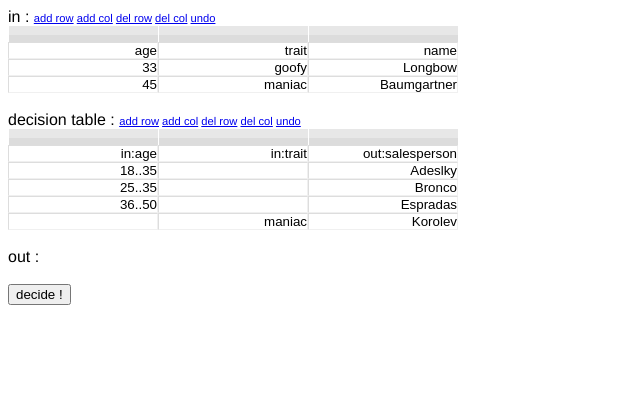
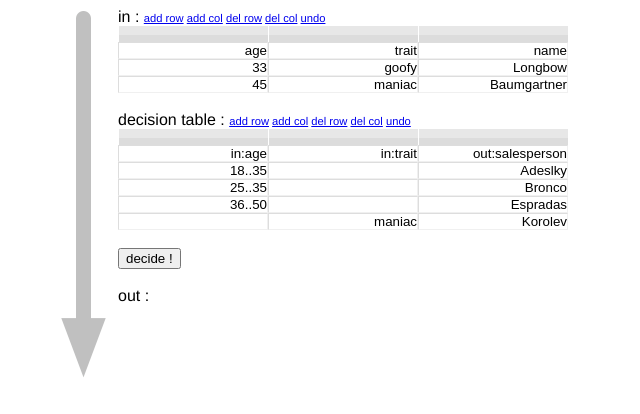
Before and after one commit to jmettraux/rufus-decision, a plain HTML site: page demo/public/index.html in a window 1280 px wide. Shown: the whole page, without its empty margins (0-640 px from the left). Drawn offline with Linux system fonts and the light colour scheme.

Commit message:
slightly better look for the demo

```diff
--- a/demo/public/index.html
+++ b/demo/public/index.html
@@ -3,6 +3,7 @@
 <head>
   <title>testing a decision table</title>
   <style>
+
     /* tb rl */
     /* t r b l */
 
@@ -10,6 +11,18 @@
       font-family: "Helvetica Neue Light", Helvetica, Arial, sans-serif;
       font-size: 12pt;
     }
+
+    #central {
+    }
+    #left_pane {
+      width: 100px;
+      float: left;
+    }
+    #right_pane {
+      margin-left: 10px;
+      float: left;
+    }
+
     .table_buttons {
       font-size: 70%
     }
@@ -55,6 +68,14 @@
 
 <body>
 
+<div id="central">
+
+  <div id="left_pane">
+    <img src="/images/arrow.png" align="right"/>
+  </div>
+
+  <div id="right_pane">
+
     in : <span class="table_buttons">
       <a href="#" onclick="RuoteSheets.addRow('sheet_in');">add row</a>
       <a href="#" onclick="RuoteSheets.addCol('sheet_in');">add col</a>
@@ -77,12 +98,18 @@ decision table : <span class="table_buttons">
 
     <br/>
 
+    <input type="submit" onclick='return decide();' value='decide !'/><br />
+
+    <br/>
+
     out :
     <div id='sheet_out'></div>
 
-<br/>
+  </div>
 
-<input type="submit" onclick='return decide();' value='decide !'/><br />
+</div>
+
+<!-- some javascript -->
 
 <script src="/in.js"></script>
 <script src="/decision.js"></script>
```
Also changed, not shown: demo/public/images/arrow.png (added). Lines whose indentation alone changed are shown as unchanged.
